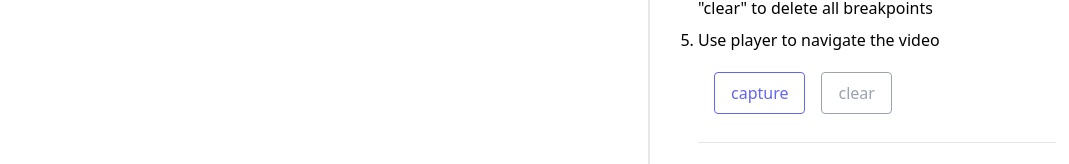
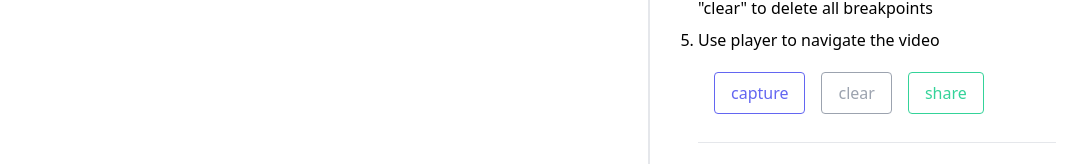
Before and after one commit to piotrpersona/loopme, a Next.js app: page / in a window 1280 px wide. Shown: the part 264-428 px from the top of the page, without its empty margins (96-1165 px from the left). Built offline with nearby package versions, Linux system fonts and the light colour scheme.

Commit message:
feat: Add share button
Signed-off-by: Piotr Persona <persona.piotr@gmail.com>

```diff
--- a/components/looper/Looper.jsx
+++ b/components/looper/Looper.jsx
@@ -33,6 +33,7 @@ export default function Looper() {
         const breakpoint = {
             id: id,
             time: time,
+            name: '',
         }
         setBreakpoints((prev) => [...prev, breakpoint])
     }
@@ -65,6 +66,33 @@ export default function Looper() {
 
     var loadUrl = (e) => {
         setUrl(inputUrl)
+    }
+
+    var setBreakpointName = (id) => {
+        return (e) => {
+            e.preventDefault()
+            for (var i = 0; i < breakpoints.length; i++) {
+                var b = breakpoints[i]
+                if (b.id != id) {
+                    continue
+                }
+                b.name = e.target.value
+            }
+            setBreakpoints(breakpoints)
+        }
+    }
+
+    var share = (e) => {
+        var query = new URLSearchParams(window.location.href);
+        var params = {
+            url: url,
+            breakpoints: breakpoints.map(b => `${b.name}-${b.time}`).join(','),
+        }
+        for (const key in params) {
+            query.set(key, params[key])
+        }
+
+        console.log(query.toString())
     }
 
     var handleInputUrl = (e) => setInputUrl(e.target.value)
@@ -136,6 +164,11 @@ export default function Looper() {
                 onClick={clear}>
                 clear
             </button>
+            <button
+                className="rounded ml-4 py-2 px-4 bg-transparent border text-emerald-400 border-emerald-400"
+                onClick={share}>
+                share
+            </button>
         </section>
         <hr className="my-7"></hr>
         <section className="mx-4 px-4">
@@ -148,6 +181,8 @@ export default function Looper() {
                         type="text"
                         placeholder="breakpoint name..."
                         className="font-light py-2 px-4"
+                        // value={breakpoint.name}
+                        onChange={setBreakpointName(breakpoint.id)}
                     />
                     <p className="font-light text-gray-400 py-2 px-4">{time}</p>
                     <button
```
